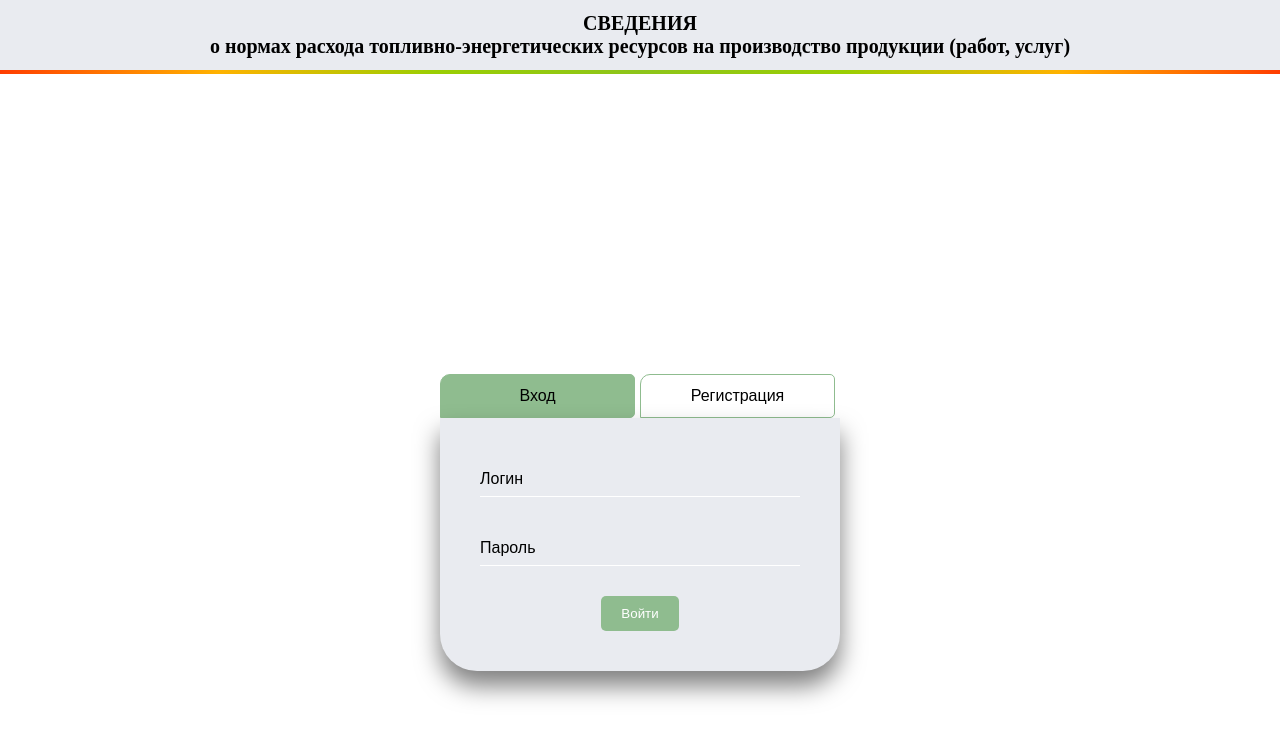
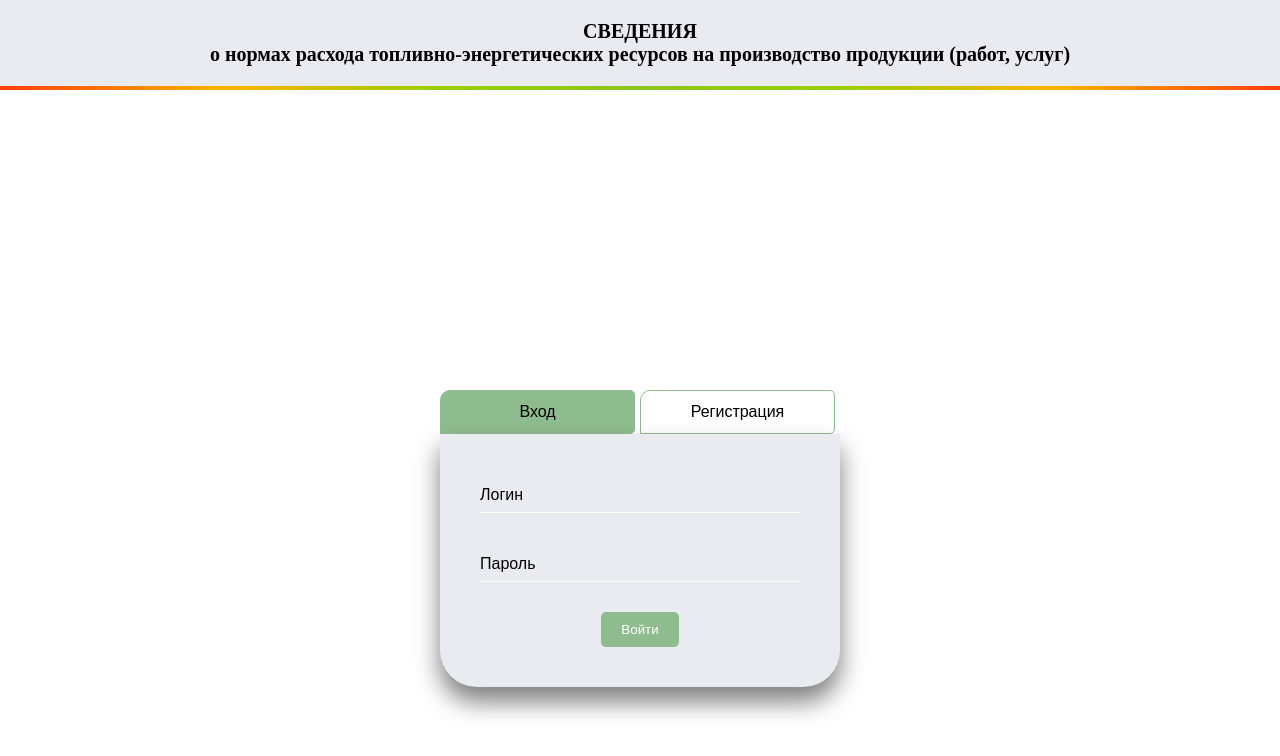
Before and after one commit to myslikam/myslik, a website: page src/index.html in a window 1280 px wide. Drawn offline with nearby package versions, Linux system fonts and the light colour scheme; files that its build step writes are made by us from their sources.

Commit message:
20.03_22:03

```diff
--- a/src/index.html
+++ b/src/index.html
@@ -9,19 +9,19 @@
   <body>
     <div class="menu">
       <div class="name">
-      СВЕДЕНИЯ <br>
-      о нормах расхода топливно-энергетических ресурсов на производство продукции (работ, услуг)
-      </div>
-      <div class="gradient"></div>
+        <p>СВЕДЕНИЯ <br>
+            о нормах расхода топливно-энергетических ресурсов на производство продукции (работ, услуг)
+        </p>
     </div>
 
-    <!-- <div class="container"> -->
+    </div>
+    <div class="gradient"></div>
 
-        <div>
-          @@include("./partials/_container_Login.html")
-        </div>
+    <div>
+      @@include("./partials/_container_Login.html")
+    </div>
 
-    <!-- </div> -->
+
 
   </body>
 </html>
--- a/src/main.scss
+++ b/src/main.scss
@@ -6,7 +6,7 @@ html * {
   min-height: 70px;
   width: auto;
   background-color: #e9ebf0;
-  /* border-bottom: 2px solid grey; */
+  text-align: center;
 
  }
 
@@ -15,18 +15,10 @@ html * {
   font-family: 'Times New Roman', Times, serif;
   font-size: 20px;
   font-weight: bold;
-  padding: 12px;
-
+  display: inline-block;
 }
 .gradient {
   height: 4px;
   width: auto;
   background: linear-gradient(to right, #ff3d01 0%,#ffb200 17%,#9ace03 34%,#8dc41a 50%,#9ace03 66%,#ffb200 83%,#ff3d01 100%);
 }
-
-/* .container {
-    background-color: #f8f9fb;
-    height: auto;
-    margin: 0;
-    padding: 0;
-    } */
```
Also changed, not shown: dist/css/main.css, dist/index.html, 1 other file.
